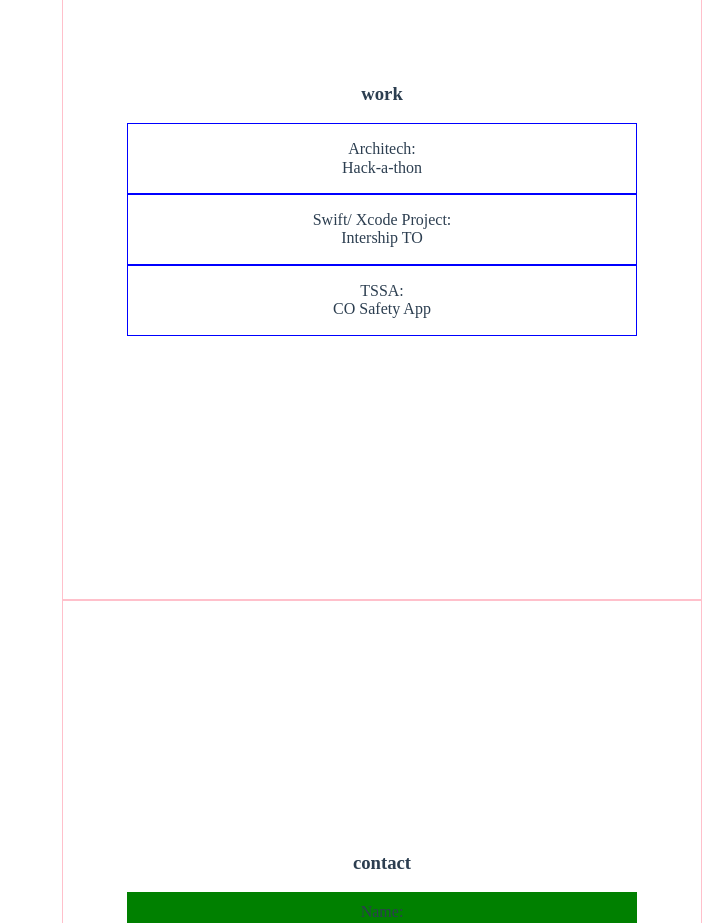
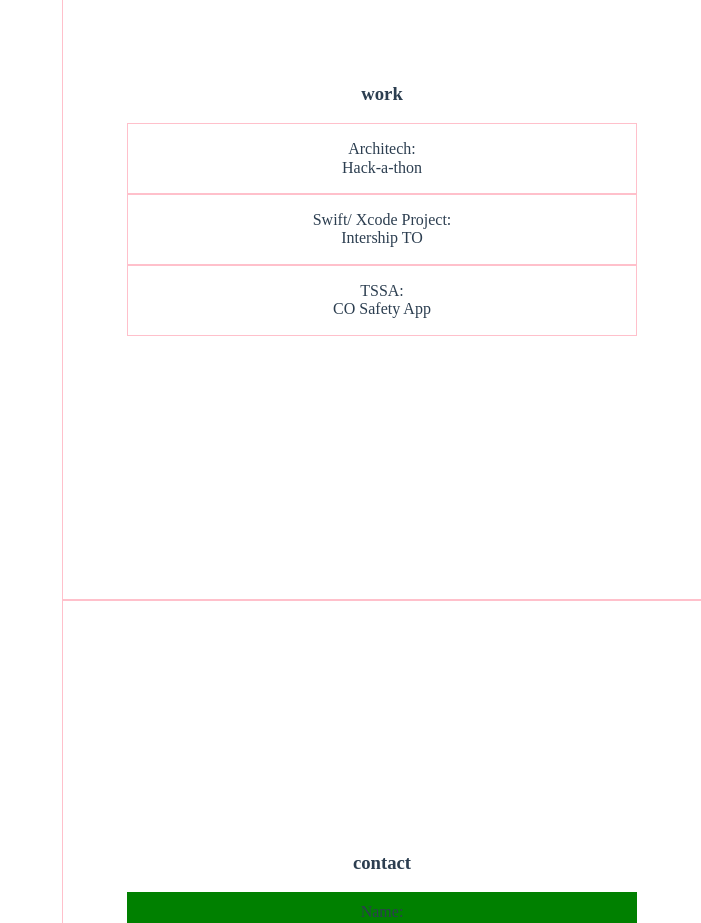
Before and after one commit to abbigailabas/portfoliosite, a website: page index.html in a window 1280 px wide. Shown: the part 1800-2723 px from the top of the page, without its empty margins (578-1280 px from the left). Drawn offline with nearby package versions, Linux system fonts and the light colour scheme.

```diff
--- a/style.css
+++ b/style.css
@@ -148,10 +148,8 @@
 	-o-flex-direction: column;
 	flex-direction: column;
 
-
 	width: 100%;
 	// height: 100%;
-
 }
 .work__content > div {
 	flex-grow: 1;
@@ -162,11 +160,12 @@
   	text-align: center;
 
   	height: stretch;
+
 }
 .box{
 	width: 100%;
 	height: 33.3%;
-	border: 1px solid blue;
+	border: 1px solid pink;
 
 	align-items: stretch;
 }
```
